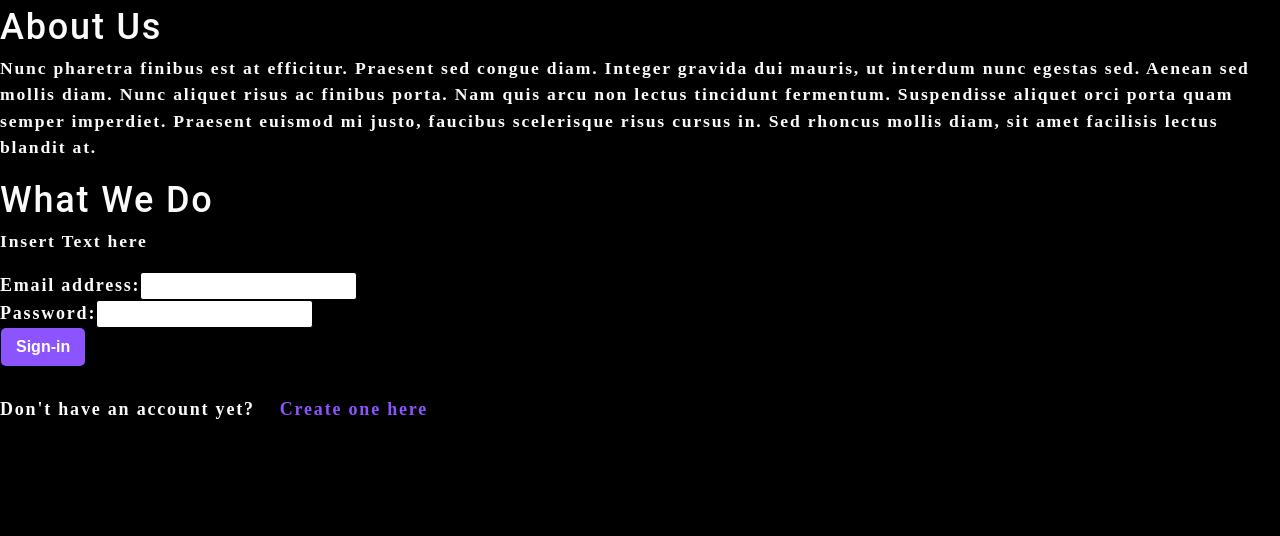
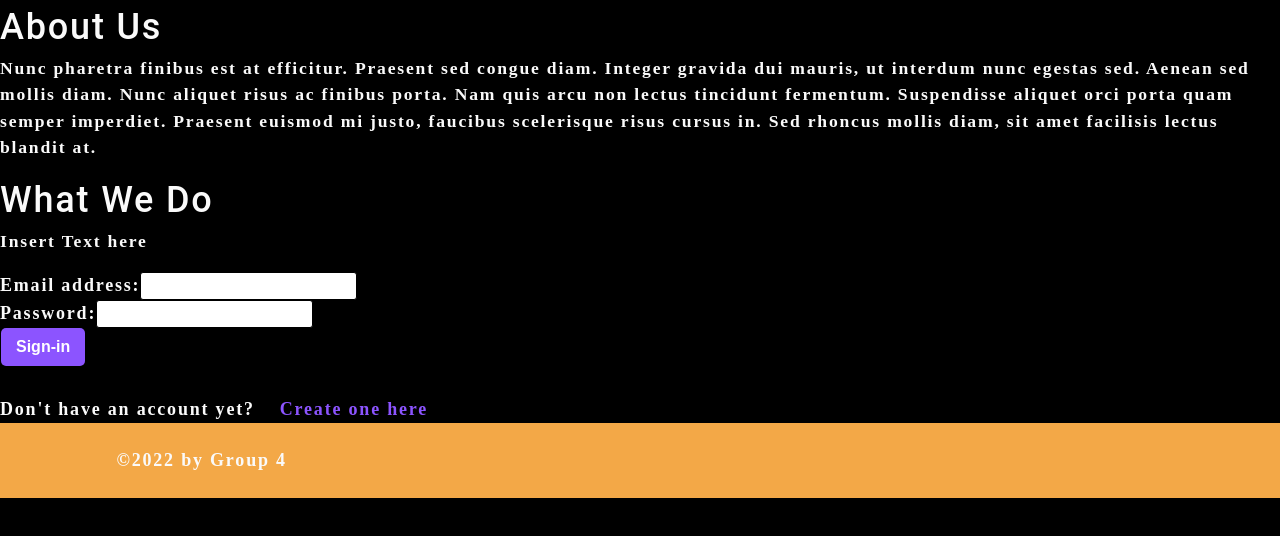
Before and after one commit to SabaMahd/Professional-ReadMEAPP, a React (Create React App) app in the folder client/: page / in a window 1280 px wide. Shown: the top 536 px of the page. Built offline with nearby package versions, Linux system fonts and the light colour scheme.

Commit message:
installed concurrently

```diff
--- a/client/src/App.js
+++ b/client/src/App.js
@@ -21,6 +21,7 @@ function App() {
     <div>
       <About />
       <SigninForm />
+      <Footer />
     </div>
 
   //   <ApolloProvider client={client}>
```
Also changed, not shown: package.json (added, +12 -0 lines), 1 other file (tests, documents, lock files or other folders).
